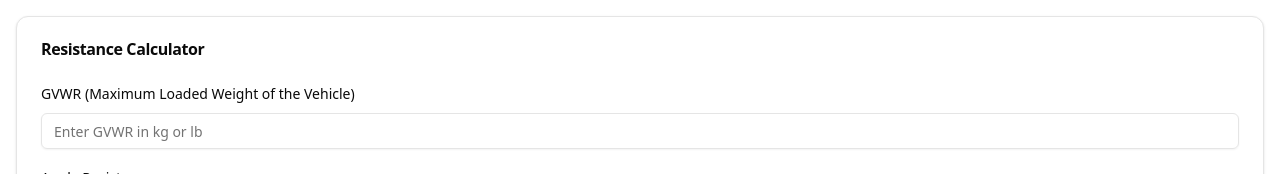
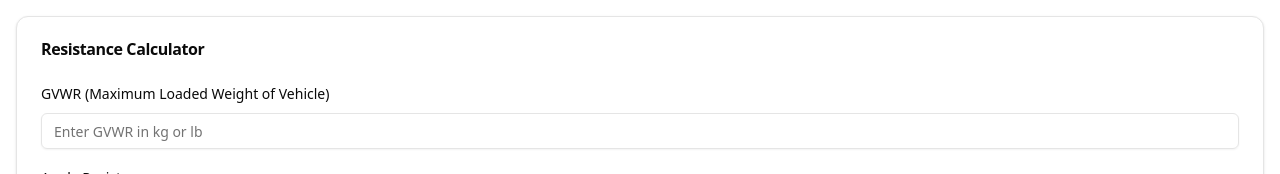
Before and after one commit to scycer/mire-calculator, a React (Vite) app: page / in a window 1280 px wide. Shown: the top 174 px of the page. Built offline with nearby package versions, Linux system fonts and the light colour scheme.

Commit message:
shorter name

```diff
--- a/src/App.tsx
+++ b/src/App.tsx
@@ -94,7 +94,7 @@
         <form className="space-y-4">
           <div className="space-y-2">
             <Label htmlFor="gvwr">
-              GVWR (Maximum Loaded Weight of the Vehicle)
+              GVWR (Maximum Loaded Weight of Vehicle)
             </Label>
             <Input
               id="gvwr"
```
